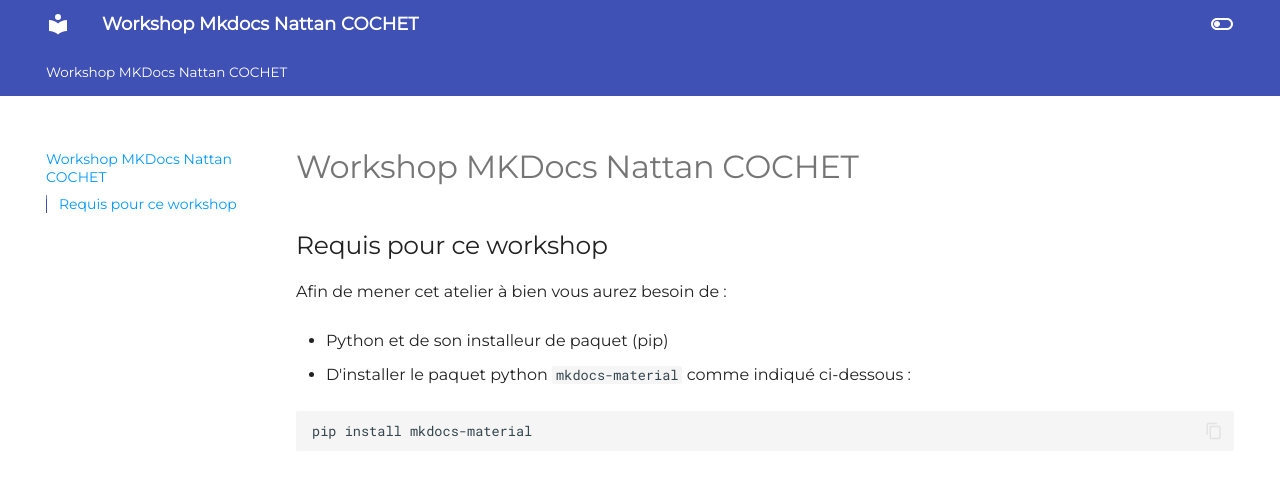
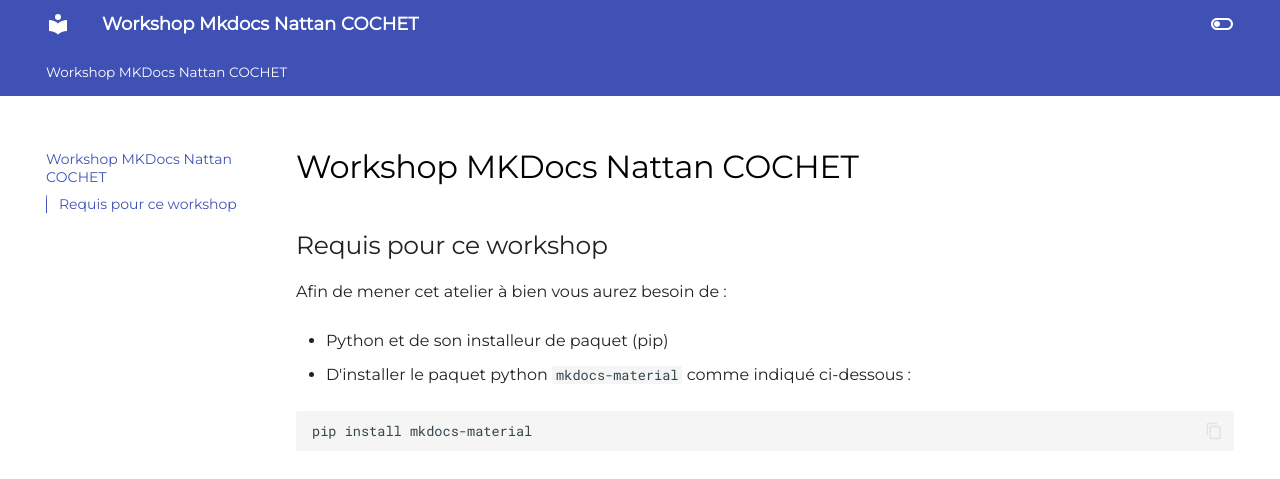
Before and after one commit to NattanCochet/workshop_mkdocs, an MkDocs documentation site: the page built from docs/index.md, in a window 1280 px wide. Shown: the top 479 px of the page. Built offline with MkDocs 1.6.1 and Material for MkDocs 9.7.7, drawn with Linux system fonts in a browser that asks for light colours.

Commit message:
updated style.css

```diff
--- a/docs/stylesheet/style.css
+++ b/docs/stylesheet/style.css
@@ -11,16 +11,6 @@
 
 body {
     font-family: 'Ubuntu', sans-serif;
-}
-
-/* Table of content's title*/
-.md-nav__title {
-    color: rgb(0, 152, 254);
-}
-
-/* Selected item */
-.md-nav__item .md-nav__link--active {
-    color: rgb(0, 152, 254);
 }
 
 /* prevents the copyrighted footer to display */
@@ -55,6 +45,10 @@
 .md-typeset .admonition>*, .md-typeset details>* {
     box-sizing: unset;
     font-size: 15px;
+}
+
+.md-typeset h1 {
+    color : black;
 }
 
 :root {
```
